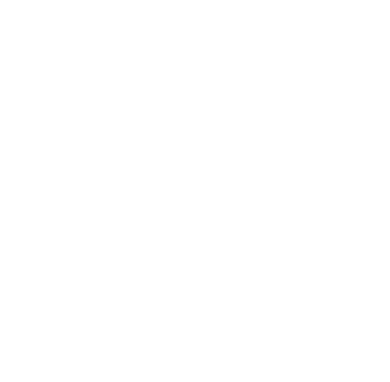
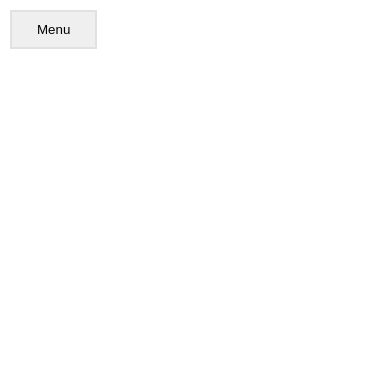
Before and after one commit to S460s/flappyBird, a plain HTML site: page index.html in a window 390 px wide. Shown: the top 382 px of the page. Drawn offline with Linux system fonts and the light colour scheme.

Commit message:
add menu btn for mobile

```diff
--- a/index.js
+++ b/index.js
@@ -9,7 +9,7 @@ const scoreElm = document.querySelector('[data-score]');
 
 const isMobile = () => window.innerWidth <= 640;
 
-setUpSettings();
+setUpSettings(isMobile());
 
 let bird;
 let pipeController;
--- a/settings.js
+++ b/settings.js
@@ -32,8 +32,21 @@ const saveColors = (e) => {
 	settingsElm.classList.toggle('settings');
 };
 
-function setUpSettings() {
-	document.addEventListener('keydown', toggleMenu);
+const mobileMenu = () => {
+	const button = document.createElement('button');
+	button.textContent = 'Menu';
+	button.classList.add('btn');
+	button.addEventListener('click', () => {
+		settingsElm.classList.toggle('settings');
+	});
+
+	document.body.append(button);
+};
+
+function setUpSettings(isMobile) {
+	if (isMobile) mobileMenu();
+	else document.addEventListener('keydown', toggleMenu);
+
 	saveBtn.addEventListener('click', saveColors);
 	renderColors();
 }
--- a/style.css
+++ b/style.css
@@ -88,9 +88,17 @@ body {
 	flex-direction: column;
 	position: absolute;
 	z-index: 2;
+	margin: 10px;
 }
 
 .btn {
-	padding: 25px;
+	padding: 10px;
+	padding-left: 25px;
+	padding-right: 25px;
+	cursor: pointer;
+	border: 2px solid rgba(46, 42, 42, 0.068);
+	margin: 10px;
+
 	position: absolute;
+	z-index: 1;
 }
```
